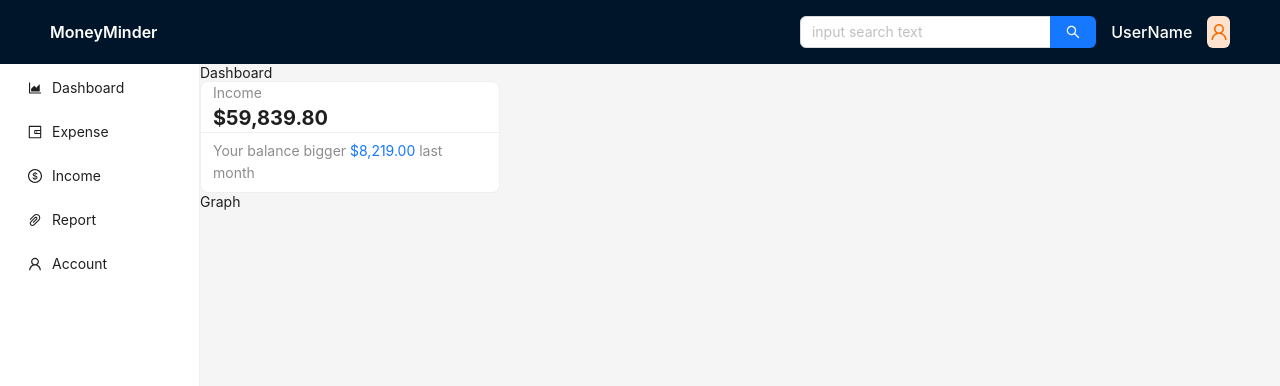
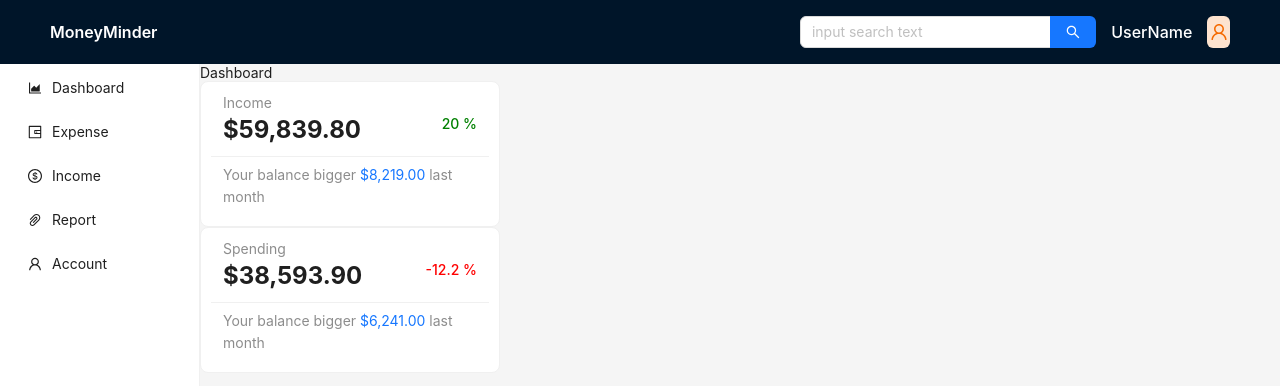
Before and after one commit to ADHIL-MOHAMMED-P-N/moneyminder, a React (Create React App) app: page /dashboard in a window 1280 px wide. Shown: the top 386 px of the page. Built offline with nearby package versions, Linux system fonts and the light colour scheme.

Commit message:
summary card complete

```diff
--- a/package.json
+++ b/package.json
@@ -8,7 +8,9 @@
     "@testing-library/react": "^13.4.0",
     "@testing-library/user-event": "^13.5.0",
     "antd": "^5.9.3",
+    "chart.js": "^4.4.0",
     "react": "^18.2.0",
+    "react-chartjs-2": "^5.2.0",
     "react-dom": "^18.2.0",
     "react-router-dom": "^6.16.0",
     "react-scripts": "5.0.1",
--- a/src/Data/Income.js
+++ b/src/Data/Income.js
@@ -1,4 +1,4 @@
-export const incomeData = [
+export const income = [
   {
     date: "2023-10-05",
     source: "Salary",
--- /dev/null
+++ b/src/Data/IncomeMonthly.js
@@ -0,0 +1,7 @@
+export const incomeMonthly = [
+  { month: "January", monthlyexpense: 400 },
+  { month: "February", monthlyexpense: 350 },
+  { month: "March", monthlyexpense: 420 },
+  { month: "April", monthlyexpense: 380 },
+  { month: "May", monthlyexpense: 410 },
+];
--- a/src/components/Dashboard/SummaryCard.js
+++ b/src/components/Dashboard/SummaryCard.js
@@ -1,48 +1,84 @@
 /* summary card about income spending balance: used in dahsboard */
 import { Card, Typography } from "antd";
+import { Line } from "react-chartjs-2";
+import { incomeMonthly } from "../../Data/IncomeMonthly";
+import { Chart as ChartJS } from "chart.js/auto"; /* mandatory import for showing chart */
+
 const { Title } = Typography;
 const { Meta } = Card;
 
 const paraStyle = { margin: 0, fontWeight: 400, color: "rgba(0, 0, 0, 0.45)" };
 
-const CardTitle = () => {
+const CardTitle = ({ title, subtitle }) => {
   return (
     <>
-      <p style={paraStyle}>Income</p>
-      <Title style={{ margin: 0, fontWeight: "bold" }} level={4}>
-        $59,839.80
+      <p style={paraStyle}>{subtitle}</p>
+      <Title
+        style={{ margin: 0, marginBottom: 10, fontWeight: "bold" }}
+        level={3}
+      >
+        {title}
       </Title>
     </>
   );
 };
-const MetaDescription = () => {
+const MetaDescription = ({ paraValue }) => {
   return (
     <>
       <p style={paraStyle}>
-        Your balance bigger <span style={{ color: "#1677ff" }}>$8,219.00 </span>
+        Your balance bigger{" "}
+        <span style={{ color: "#1677ff" }}>{paraValue} </span>
         last month
       </p>
     </>
   );
 };
-const Graph = () => {
-  return <>Graph</>;
+const Percentage = ({ percentage }) => {
+  return (
+    <>
+      <p
+        style={{
+          ...paraStyle,
+          color: percentage >= 0 ? "green" : "red",
+          fontWeight: 500,
+        }}
+      >
+        {`${percentage} %`}
+      </p>
+    </>
+  );
 };
-const SummaryCard = () => {
+/* const Graph = () => {
+  const chartData = {
+    labels: incomeMonthly.map((eachincome) => eachincome.month),
+    datasets: [
+      {
+        label: "Income",
+        data: incomeMonthly.map((eachincome) => eachincome.monthlyexpense),
+      },
+    ],
+  };
+  return (
+    <div style={{ width: 200 }}>
+      <Line data={chartData} />
+    </div>
+  );
+}; */
+const SummaryCard = ({ subtitle, title, paraValue, percentage }) => {
   return (
     <>
       <Card
         size="small"
         loading={false}
-        title={<CardTitle />}
-        /*  extra={<Graph />} */
+        title={<CardTitle title={title} subtitle={subtitle} />}
+        extra={<Percentage percentage={percentage} />}
         style={{
           width: 300,
+          padding: 10,
         }}
       >
-        <Meta description={<MetaDescription />} />
+        <Meta description={<MetaDescription paraValue={paraValue} />} />
       </Card>
-      <Graph />
     </>
   );
 };
--- a/src/pages/Dashboard.js
+++ b/src/pages/Dashboard.js
@@ -5,7 +5,18 @@ const Dashboard = () => {
   return (
     <div>
       Dashboard
-      <SummaryCard />
+      <SummaryCard
+        subtitle="Income"
+        title="$59,839.80"
+        percentage={20}
+        paraValue={"$8,219.00"}
+      />
+      <SummaryCard
+        subtitle="Spending"
+        title="$38,593.90"
+        percentage={-12.2}
+        paraValue={"$6,241.00"}
+      />
     </div>
   );
 };
```
Also changed, not shown: 1 other file (tests, documents, lock files or other folders).
